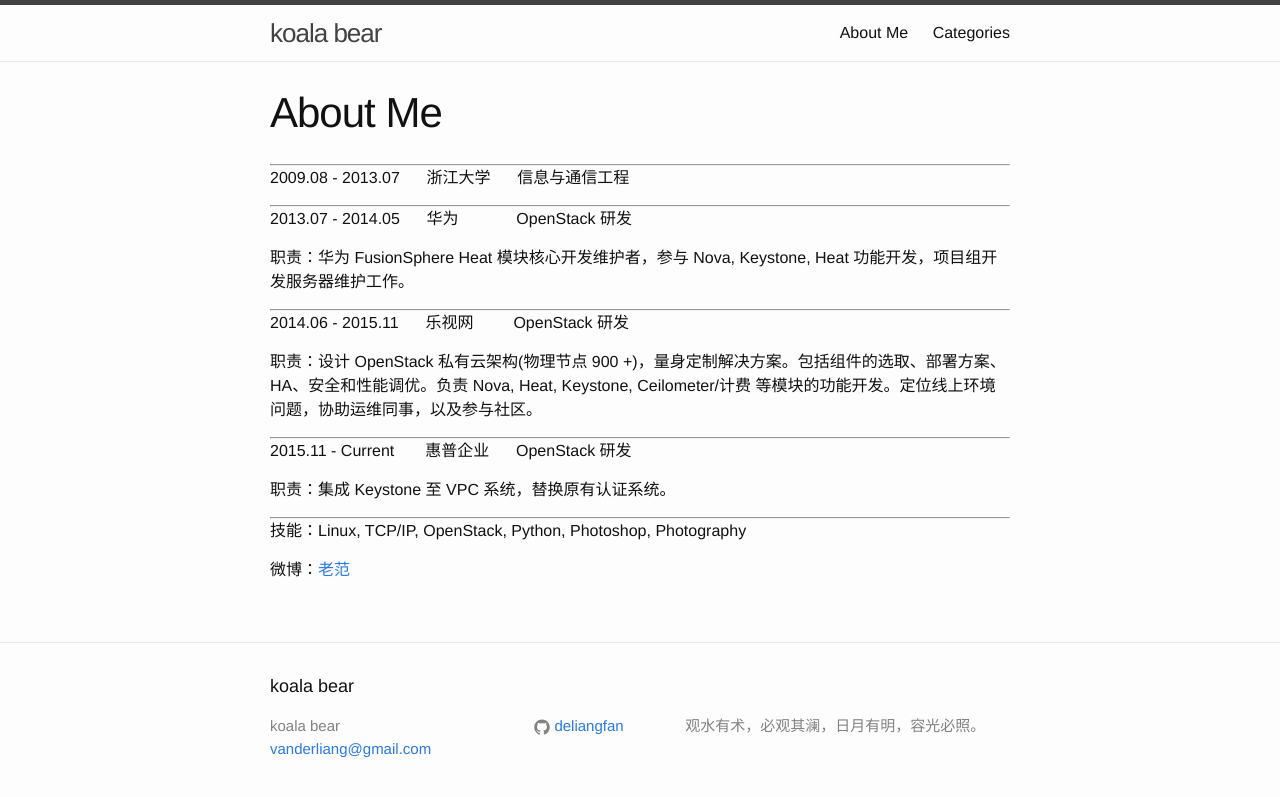
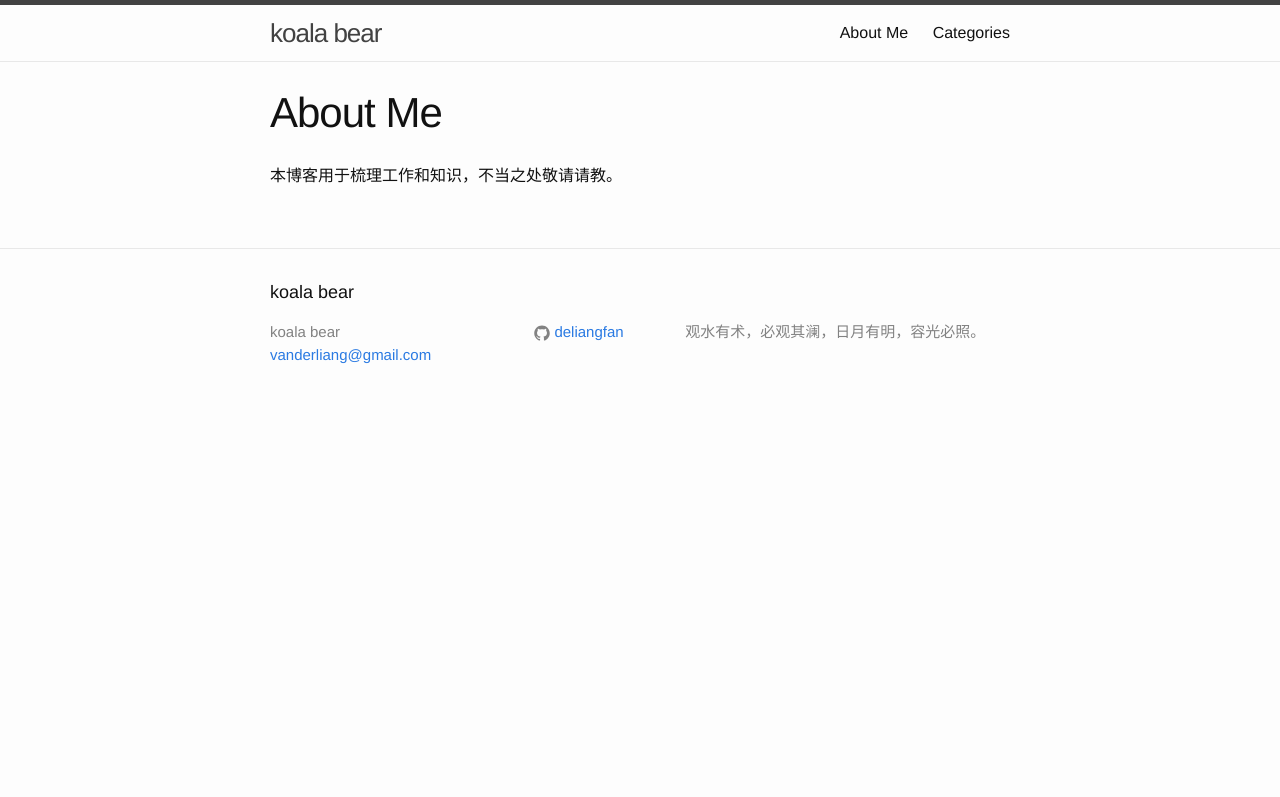
Before and after one commit to DeliangFan/deliangfan.github.io, a Jekyll site: the page built from about.md, in a window 1280 px wide. Shown: the top 797 px of the page. Built offline with Jekyll 4.4.1, drawn with Linux system fonts in a browser that asks for light colours.

Commit message:
update about

```diff
--- a/about.md
+++ b/about.md
@@ -4,29 +4,4 @@
 permalink: /about/
 ---
 
------------
-2009.08 - 2013.07 &nbsp;&nbsp;&nbsp;&nbsp; 浙江大学 &nbsp;&nbsp;&nbsp;&nbsp; 信息与通信工程
-
------------
-
-2013.07 - 2014.05 &nbsp;&nbsp;&nbsp;&nbsp; 华为 &nbsp;&nbsp;&nbsp;&nbsp;&nbsp;&nbsp;&nbsp;&nbsp;&nbsp;&nbsp;&nbsp; OpenStack 研发
-
-职责：华为 FusionSphere Heat 模块核心开发维护者，参与 Nova, Keystone, Heat 功能开发，项目组开发服务器维护工作。
-
------------
-
-2014.06 - 2015.11 &nbsp;&nbsp;&nbsp;&nbsp; 乐视网 &nbsp;&nbsp;&nbsp;&nbsp;&nbsp;&nbsp;&nbsp; OpenStack 研发
-
-职责：设计 OpenStack 私有云架构(物理节点 900 +)，量身定制解决方案。包括组件的选取、部署方案、HA、安全和性能调优。负责 Nova, Heat, Keystone, Ceilometer/计费 等模块的功能开发。定位线上环境问题，协助运维同事，以及参与社区。
-
------------
-
-2015.11 - Current &nbsp;&nbsp;&nbsp;&nbsp;&nbsp; 惠普企业 &nbsp;&nbsp;&nbsp;&nbsp; OpenStack 研发
-
-职责：集成 Keystone 至 VPC 系统，替换原有认证系统。
-
-----------
-
-技能：Linux,  TCP/IP,  OpenStack, Python, Photoshop, Photography
-
-微博：[老范](http://weibo.com/u/2166224217)
+本博客用于梳理工作和知识，不当之处敬请请教。
```
